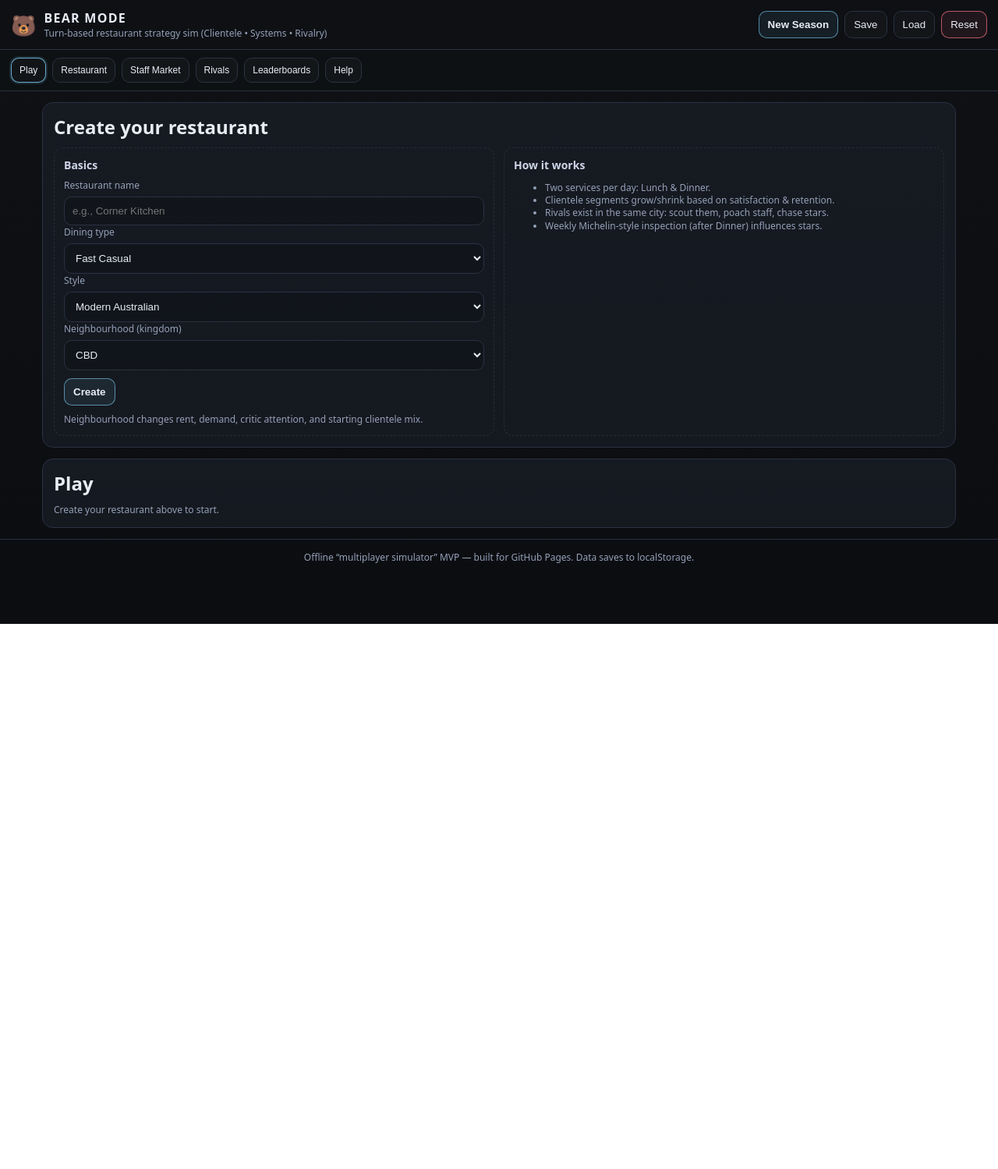
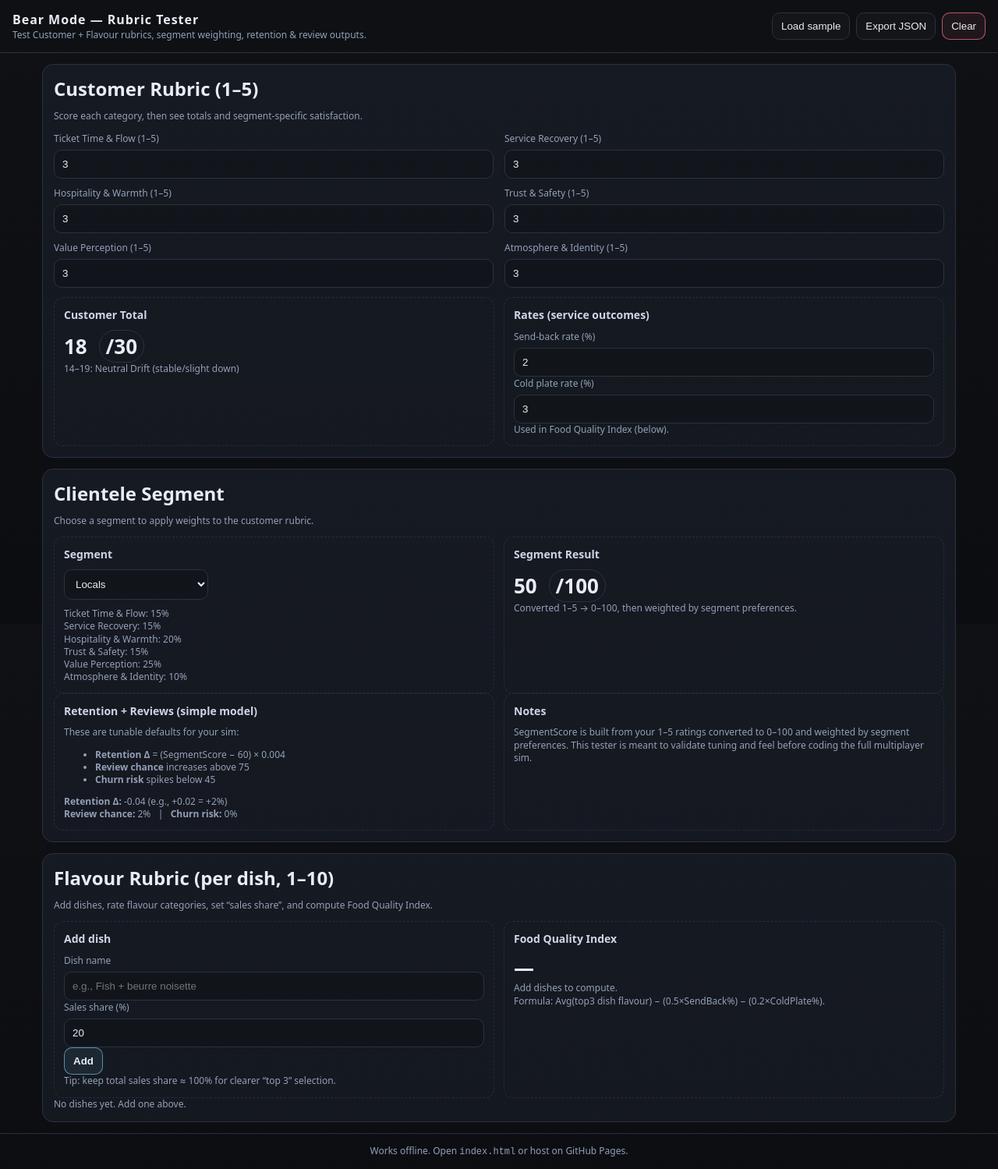
Before and after one commit to whatmakesagreatchef-cloud/Restaurant-of-fire, a plain HTML site: page index.html in a window 1280 px wide. Shown: the whole page at 78% size. Before the commit the page ends 800 px from the top, so only its background shows below. Drawn offline with Linux system fonts and the light colour scheme.

Commit message:
Add files via upload

```diff
--- /dev/null
+++ b/app.js
@@ -0,0 +1,377 @@
+// Bear Mode — Rubric Tester (no dependencies)
+
+const CUST_CATS = [
+  { id:"flow", name:"Ticket Time & Flow" },
+  { id:"recovery", name:"Service Recovery" },
+  { id:"warmth", name:"Hospitality & Warmth" },
+  { id:"trust", name:"Trust & Safety" },
+  { id:"value", name:"Value Perception" },
+  { id:"identity", name:"Atmosphere & Identity" },
+];
+
+const SEGMENTS = {
+  locals: {
+    name: "Locals",
+    weights: { flow:15, recovery:15, warmth:20, trust:15, value:25, identity:10 }
+  },
+  families: {
+    name: "Families",
+    weights: { flow:30, recovery:15, warmth:15, trust:15, value:20, identity:5 }
+  },
+  foodies: {
+    name: "Foodies",
+    weights: { flow:15, recovery:15, warmth:10, trust:15, value:5, identity:40 }
+  },
+  highend: {
+    name: "High-end / Star Chasers",
+    weights: { flow:15, recovery:20, warmth:10, trust:30, value:5, identity:20 }
+  },
+  corporate: {
+    name: "Corporate",
+    weights: { flow:30, recovery:20, warmth:10, trust:15, value:15, identity:10 }
+  },
+  tourists: {
+    name: "Tourists",
+    weights: { flow:20, recovery:15, warmth:10, trust:10, value:10, identity:35 }
+  }
+};
+
+const FLAV_CATS = [
+  "Seasoning Accuracy","Balance","Umami & Depth","Aroma & Top Notes","Texture Contrast",
+  "Temperature & Timing","Ingredient Expression","Technical Execution","Finish & Aftertaste","Distinctiveness"
+];
+
+const DEFAULTS = {
+  customer: { flow:3, recovery:3, warmth:3, trust:3, value:3, identity:3 },
+  segmentKey: "locals",
+  sendBack: 2,
+  coldPlate: 3,
+  dishes: []
+};
+
+const $ = (id) => document.getElementById(id);
+const clamp = (n,a,b) => Math.max(a, Math.min(b,n));
+const round = (n,d=2) => Math.round(n*(10**d))/(10**d);
+
+let state = loadState() ?? structuredClone(DEFAULTS);
+
+function saveState(){ localStorage.setItem("bearRubricTester", JSON.stringify(state)); }
+function loadState(){
+  try{
+    const raw = localStorage.getItem("bearRubricTester");
+    return raw ? JSON.parse(raw) : null;
+  }catch{ return null; }
+}
+
+function init(){
+  // Build customer form
+  const form = $("custForm");
+  form.innerHTML = "";
+  for(const c of CUST_CATS){
+    const label = document.createElement("label");
+    label.textContent = c.name + " (1–5)";
+    const input = document.createElement("input");
+    input.type = "number";
+    input.min = "1";
+    input.max = "5";
+    input.step = "1";
+    input.value = state.customer[c.id] ?? 3;
+    input.addEventListener("input", () => {
+      state.customer[c.id] = clamp(parseInt(input.value||"3",10),1,5);
+      saveState(); render();
+    });
+    label.appendChild(input);
+    form.appendChild(label);
+  }
+
+  // Segment selector
+  const sel = $("segmentSel");
+  sel.innerHTML = "";
+  for(const [key, seg] of Object.entries(SEGMENTS)){
+    const opt = document.createElement("option");
+    opt.value = key; opt.textContent = seg.name;
+    if(key === state.segmentKey) opt.selected = true;
+    sel.appendChild(opt);
+  }
+  sel.addEventListener("change", () => {
+    state.segmentKey = sel.value;
+    saveState(); render();
+  });
+
+  // Rates
+  $("sendBack").value = state.sendBack ?? 2;
+  $("coldPlate").value = state.coldPlate ?? 3;
+
+  $("sendBack").addEventListener("input", () => { state.sendBack = clamp(parseFloat($("sendBack").value||"0"),0,100); saveState(); render(); });
+  $("coldPlate").addEventListener("input", () => { state.coldPlate = clamp(parseFloat($("coldPlate").value||"0"),0,100); saveState(); render(); });
+
+  // Dish add
+  $("btnAddDish").addEventListener("click", () => {
+    const name = $("dishName").value.trim();
+    if(!name) return;
+    const sales = clamp(parseFloat($("dishSales").value||"0"),0,100);
+    const dish = {
+      id: crypto.randomUUID(),
+      name,
+      sales,
+      scores: Object.fromEntries(FLAV_CATS.map((_,i)=>[i,7]))
+    };
+    state.dishes.push(dish);
+    $("dishName").value = "";
+    saveState(); render();
+  });
+
+  $("btnClear").addEventListener("click", () => {
+    if(!confirm("Clear everything?")) return;
+    state = structuredClone(DEFAULTS);
+    saveState(); init(); render();
+  });
+
+  $("btnExport").addEventListener("click", () => {
+    const payload = computeExport();
+    const blob = new Blob([JSON.stringify(payload, null, 2)], {type:"application/json"});
+    const url = URL.createObjectURL(blob);
+    const a = document.createElement("a");
+    a.href = url;
+    a.download = "bear_rubric_test_export.json";
+    document.body.appendChild(a);
+    a.click();
+    a.remove();
+    URL.revokeObjectURL(url);
+  });
+
+  $("btnSample").addEventListener("click", () => {
+    state = structuredClone(DEFAULTS);
+    state.customer = { flow:4, recovery:4, warmth:3, trust:4, value:3, identity:4 };
+    state.segmentKey = "foodies";
+    state.sendBack = 2.5;
+    state.coldPlate = 3.0;
+    state.dishes = [
+      mkDish("Fish + beurre noisette", 28, [8,8,8,7,7,7,8,7,8,8]),
+      mkDish("Pasta ragù", 22, [7,7,7,6,7,7,7,7,7,6]),
+      mkDish("Beef sandwich", 18, [7,6,6,6,7,7,6,7,7,5]),
+      mkDish("House salad", 12, [6,7,5,7,6,6,7,6,6,5]),
+      mkDish("Chocolate cake", 20, [7,7,6,7,7,7,7,7,7,6]),
+    ];
+    saveState(); init(); render();
+  });
+
+  render();
+}
+
+function mkDish(name, sales, arr){
+  const d = { id: crypto.randomUUID(), name, sales, scores:{} };
+  arr.forEach((v,i)=> d.scores[i] = clamp(v,1,10));
+  return d;
+}
+
+function customerTotal(){
+  let sum = 0;
+  for(const c of CUST_CATS) sum += (state.customer[c.id] ?? 3);
+  return sum; // out of 30
+}
+
+function bandFor(total){
+  if(total >= 26) return { label:"Evangelists (loyalty up, WOM surge, high review chance)", badge:"26–30" };
+  if(total >= 20) return { label:"Happy Repeat (loyalty up, steady demand)", badge:"20–25" };
+  if(total >= 14) return { label:"Neutral Drift (stable/slight down)", badge:"14–19" };
+  if(total >= 8)  return { label:"Churn Risk (demand down, negative review chance)", badge:"8–13" };
+  return { label:"Reputation Hit (trust shock + churn)", badge:"6–7" };
+}
+
+function to0100(v15){
+  // 1..5 -> 0..100 linear
+  return ((clamp(v15,1,5)-1)/4)*100;
+}
+
+function segmentScore(){
+  const seg = SEGMENTS[state.segmentKey] ?? SEGMENTS.locals;
+  let totalW = 0;
+  let score = 0;
+  for(const c of CUST_CATS){
+    const w = seg.weights[c.id] ?? 0;
+    totalW += w;
+    score += w * to0100(state.customer[c.id] ?? 3);
+  }
+  return totalW > 0 ? (score/totalW) : 0;
+}
+
+function retentionAndReviews(segScore){
+  const retentionDelta = (segScore - 60) * 0.004; // default tuning
+  let reviewChance = 0.02; // base 2%
+  if(segScore >= 75) reviewChance += (segScore - 75) * 0.006; // up to ~17% at 100
+  reviewChance = clamp(reviewChance, 0.01, 0.25);
+
+  const churnRisk = segScore < 45 ? clamp((45 - segScore) / 45, 0, 1) : 0;
+  return { retentionDelta, reviewChance, churnRisk };
+}
+
+function dishAvg(dish){
+  let sum = 0;
+  for(let i=0;i<FLAV_CATS.length;i++){
+    sum += clamp(parseFloat(dish.scores[i] ?? 7),1,10);
+  }
+  return sum / FLAV_CATS.length;
+}
+
+function foodQualityIndex(){
+  if(state.dishes.length === 0) return { fqi:null, top3:[] };
+  const sorted = [...state.dishes].sort((a,b)=> (b.sales||0) - (a.sales||0));
+  const top3 = sorted.slice(0,3);
+  const avgTop3 = top3.reduce((acc,d)=> acc + dishAvg(d), 0) / top3.length;
+
+  const sb = clamp(state.sendBack ?? 0, 0, 100);
+  const cp = clamp(state.coldPlate ?? 0, 0, 100);
+  const fqi = avgTop3 - (0.5 * sb) - (0.2 * cp);
+  return { fqi, top3, avgTop3 };
+}
+
+function renderDishes(){
+  const wrap = $("dishTable");
+  if(state.dishes.length === 0){
+    wrap.innerHTML = '<div class="small">No dishes yet. Add one above.</div>';
+    return;
+  }
+
+  const table = document.createElement("table");
+  const thead = document.createElement("thead");
+  const trh = document.createElement("tr");
+  ["Dish","Sales %","Avg","Edit scores (1–10)",""].forEach(t=>{
+    const th=document.createElement("th"); th.textContent=t; trh.appendChild(th);
+  });
+  thead.appendChild(trh);
+  table.appendChild(thead);
+
+  const tbody = document.createElement("tbody");
+  for(const dish of state.dishes){
+    const tr = document.createElement("tr");
+
+    const tdName = document.createElement("td");
+    tdName.innerHTML = `<b>${escapeHtml(dish.name)}</b><div class="small">${FLAV_CATS.length} flavour categories</div>`;
+    tr.appendChild(tdName);
+
+    const tdSales = document.createElement("td");
+    const inSales = document.createElement("input");
+    inSales.type="number"; inSales.min="0"; inSales.max="100"; inSales.step="1";
+    inSales.value = dish.sales ?? 0;
+    inSales.addEventListener("input", ()=>{
+      dish.sales = clamp(parseFloat(inSales.value||"0"),0,100);
+      saveState(); render();
+    });
+    tdSales.appendChild(inSales);
+    tr.appendChild(tdSales);
+
+    const tdAvg = document.createElement("td");
+    tdAvg.textContent = round(dishAvg(dish),2).toString();
+    tr.appendChild(tdAvg);
+
+    const tdScores = document.createElement("td");
+    tdScores.appendChild(scoresGrid(dish));
+    tr.appendChild(tdScores);
+
+    const tdDel = document.createElement("td");
+    const btn = document.createElement("button");
+    btn.textContent = "Delete";
+    btn.className = "danger";
+    btn.addEventListener("click", ()=>{
+      if(!confirm("Delete dish?")) return;
+      state.dishes = state.dishes.filter(d=>d.id !== dish.id);
+      saveState(); render();
+    });
+    tdDel.appendChild(btn);
+    tr.appendChild(tdDel);
+
+    tbody.appendChild(tr);
+  }
+  table.appendChild(tbody);
+  wrap.innerHTML = "";
+  wrap.appendChild(table);
+}
+
+function scoresGrid(dish){
+  const container = document.createElement("div");
+  container.style.display = "grid";
+  container.style.gridTemplateColumns = "repeat(2, minmax(0, 1fr))";
+  container.style.gap = "8px 12px";
+
+  FLAV_CATS.forEach((name,i)=>{
+    const label = document.createElement("label");
+    label.textContent = name;
+    const inp = document.createElement("input");
+    inp.type="number"; inp.min="1"; inp.max="10"; inp.step="1";
+    inp.value = dish.scores[i] ?? 7;
+    inp.addEventListener("input", ()=>{
+      dish.scores[i] = clamp(parseInt(inp.value||"7",10),1,10);
+      saveState(); render();
+    });
+    label.appendChild(inp);
+    container.appendChild(label);
+  });
+
+  return container;
+}
+
+function render(){
+  // Customer totals
+  const total = customerTotal();
+  $("custTotal").innerHTML = `${total} <span class="badge">/30</span>`;
+  const band = bandFor(total);
+  $("custBand").textContent = `${band.badge}: ${band.label}`;
+
+  // Segment weights
+  const seg = SEGMENTS[state.segmentKey] ?? SEGMENTS.locals;
+  const weights = CUST_CATS.map(c => `${c.name}: ${seg.weights[c.id] ?? 0}%`).join("<br/>");
+  $("segmentWeights").innerHTML = weights;
+
+  // Segment score
+  const sScore = segmentScore();
+  $("segScore").innerHTML = `${round(sScore,1)} <span class="badge">/100</span>`;
+
+  const { retentionDelta, reviewChance, churnRisk } = retentionAndReviews(sScore);
+  $("segDetails").innerHTML = `Converted 1–5 → 0–100, then weighted by segment preferences.`;
+  $("retention").innerHTML = `<b>Retention Δ:</b> ${retentionDelta>=0?"+":""}${round(retentionDelta,3)} (e.g., +0.02 = +2%)`;
+  $("reviews").innerHTML = `<b>Review chance:</b> ${round(reviewChance*100,1)}% &nbsp; | &nbsp; <b>Churn risk:</b> ${round(churnRisk*100,1)}%`;
+
+  // Food Quality Index
+  const { fqi, top3, avgTop3 } = foodQualityIndex();
+  if(fqi === null){
+    $("fqi").textContent = "—";
+    $("fqiDetails").textContent = "Add dishes to compute.";
+  }else{
+    $("fqi").textContent = round(fqi,2).toString();
+    const names = top3.map(d => `${d.name} (${round(dishAvg(d),2)})`).join(", ");
+    $("fqiDetails").textContent = `Avg top 3: ${round(avgTop3,2)} | Top 3: ${names}`;
+  }
+
+  renderDishes();
+}
+
+function computeExport(){
+  return {
+    exportedAt: new Date().toISOString(),
+    customerRubric: state.customer,
+    customerTotal: customerTotal(),
+    segment: { key: state.segmentKey, name: (SEGMENTS[state.segmentKey]?.name ?? "Locals"), score0100: round(segmentScore(),2) },
+    rates: { sendBackPct: state.sendBack ?? 0, coldPlatePct: state.coldPlate ?? 0 },
+    foodQualityIndex: (() => {
+      const r = foodQualityIndex();
+      return r.fqi === null ? null : {
+        fqi: round(r.fqi,2),
+        avgTop3: round(r.avgTop3,2),
+        top3: r.top3.map(d => ({ name:d.name, salesPct:d.sales, avg:round(dishAvg(d),2) }))
+      };
+    })(),
+    dishes: state.dishes.map(d => ({
+      name: d.name,
+      salesPct: d.sales,
+      avg: round(dishAvg(d),2),
+      scores: FLAV_CATS.map((n,i) => ({ category:n, score: d.scores[i] }))
+    }))
+  };
+}
+
+function escapeHtml(s){
+  return s.replaceAll("&","&amp;").replaceAll("<","&lt;").replaceAll(">","&gt;");
+}
+
+init();
--- a/index.html
+++ b/index.html
@@ -3,50 +3,112 @@
 <head>
   <meta charset="utf-8"/>
   <meta name="viewport" content="width=device-width,initial-scale=1"/>
-  <title>Bear Mode — Restaurant Strategy Sim</title>
+  <title>Bear Mode — Rubric Tester</title>
   <link rel="stylesheet" href="style.css"/>
 </head>
 <body>
-  <header class="topbar">
-    <div class="brand">
-      <div class="logo">🐻</div>
-      <div>
-        <div class="title">BEAR MODE</div>
-        <div class="sub">Turn-based restaurant strategy sim (Clientele • Systems • Rivalry)</div>
-      </div>
+  <header class="top">
+    <div>
+      <div class="title">Bear Mode — Rubric Tester</div>
+      <div class="sub">Test Customer + Flavour rubrics, segment weighting, retention & review outputs.</div>
     </div>
     <div class="actions">
-      <button id="btnNewSeason" class="primary">New Season</button>
-      <button id="btnSave">Save</button>
-      <button id="btnLoad">Load</button>
-      <button id="btnReset" class="danger">Reset</button>
+      <button id="btnSample">Load sample</button>
+      <button id="btnExport">Export JSON</button>
+      <button id="btnClear" class="danger">Clear</button>
     </div>
   </header>
 
-  <nav class="tabs">
-    <button class="tab active" data-tab="play">Play</button>
-    <button class="tab" data-tab="restaurant">Restaurant</button>
-    <button class="tab" data-tab="market">Staff Market</button>
-    <button class="tab" data-tab="rivals">Rivals</button>
-    <button class="tab" data-tab="leader">Leaderboards</button>
-    <button class="tab" data-tab="help">Help</button>
-  </nav>
+  <main class="grid">
+    <section class="card">
+      <h2>Customer Rubric (1–5)</h2>
+      <div class="hint">Score each category, then see totals and segment-specific satisfaction.</div>
 
-  <main class="wrap">
-    <section class="card" id="onboarding"></section>
+      <div class="form" id="custForm"></div>
 
-    <section class="card tabpane" id="tab-play"></section>
-    <section class="card tabpane hidden" id="tab-restaurant"></section>
-    <section class="card tabpane hidden" id="tab-market"></section>
-    <section class="card tabpane hidden" id="tab-rivals"></section>
-    <section class="card tabpane hidden" id="tab-leader"></section>
-    <section class="card tabpane hidden" id="tab-help"></section>
+      <div class="row">
+        <div class="mini">
+          <h3>Customer Total</h3>
+          <div id="custTotal" class="big"></div>
+          <div id="custBand" class="small"></div>
+        </div>
+        <div class="mini">
+          <h3>Rates (service outcomes)</h3>
+          <label>Send-back rate (%) <input id="sendBack" type="number" min="0" max="100" step="0.1" value="2"/></label>
+          <label>Cold plate rate (%) <input id="coldPlate" type="number" min="0" max="100" step="0.1" value="3"/></label>
+          <div class="small">Used in Food Quality Index (below).</div>
+        </div>
+      </div>
+    </section>
+
+    <section class="card">
+      <h2>Clientele Segment</h2>
+      <div class="hint">Choose a segment to apply weights to the customer rubric.</div>
+
+      <div class="row">
+        <div class="mini">
+          <h3>Segment</h3>
+          <select id="segmentSel"></select>
+          <div id="segmentWeights" class="small" style="margin-top:10px;"></div>
+        </div>
+        <div class="mini">
+          <h3>Segment Result</h3>
+          <div id="segScore" class="big"></div>
+          <div class="small" id="segDetails"></div>
+        </div>
+      </div>
+
+      <div class="row">
+        <div class="mini">
+          <h3>Retention + Reviews (simple model)</h3>
+          <div class="small">These are tunable defaults for your sim:</div>
+          <ul class="small">
+            <li><b>Retention Δ</b> = (SegmentScore − 60) × 0.004</li>
+            <li><b>Review chance</b> increases above 75</li>
+            <li><b>Churn risk</b> spikes below 45</li>
+          </ul>
+          <div id="retention" class="small"></div>
+          <div id="reviews" class="small"></div>
+        </div>
+        <div class="mini">
+          <h3>Notes</h3>
+          <div class="small">
+            SegmentScore is built from your 1–5 ratings converted to 0–100 and weighted by segment preferences.
+            This tester is meant to validate tuning and feel before coding the full multiplayer sim.
+          </div>
+        </div>
+      </div>
+    </section>
+
+    <section class="card">
+      <h2>Flavour Rubric (per dish, 1–10)</h2>
+      <div class="hint">Add dishes, rate flavour categories, set “sales share”, and compute Food Quality Index.</div>
+
+      <div class="row">
+        <div class="mini">
+          <h3>Add dish</h3>
+          <label>Dish name <input id="dishName" type="text" placeholder="e.g., Fish + beurre noisette"/></label>
+          <label>Sales share (%) <input id="dishSales" type="number" min="0" max="100" step="1" value="20"/></label>
+          <button id="btnAddDish" class="primary">Add</button>
+          <div class="small">Tip: keep total sales share ≈ 100% for clearer “top 3” selection.</div>
+        </div>
+
+        <div class="mini">
+          <h3>Food Quality Index</h3>
+          <div id="fqi" class="big"></div>
+          <div class="small" id="fqiDetails"></div>
+          <div class="small">Formula: Avg(top3 dish flavour) − (0.5×SendBack%) − (0.2×ColdPlate%).</div>
+        </div>
+      </div>
+
+      <div id="dishTable"></div>
+    </section>
   </main>
 
-  <footer class="footer">
-    <div>Offline “multiplayer simulator” MVP — built for GitHub Pages. Data saves to localStorage.</div>
+  <footer class="foot small">
+    Works offline. Open <code>index.html</code> or host on GitHub Pages.
   </footer>
 
-  <script type="module" src="main.js"></script>
+  <script type="module" src="app.js"></script>
 </body>
 </html>
--- a/style.css
+++ b/style.css
@@ -2,12 +2,10 @@
   --bg:#0f1115;
   --card:#161a22;
   --text:#e8ecf5;
-  --muted:#95a1b8;
+  --muted:#93a0b8;
   --line:#2a3142;
   --accent:#7dd3fc;
   --danger:#fb7185;
-  --ok:#86efac;
-  --warn:#fbbf24;
 }
 *{box-sizing:border-box}
 html,body{height:100%}
@@ -17,18 +15,16 @@ body{
   background:linear-gradient(180deg,#0f1115,#0b0d11);
   color:var(--text);
 }
-.topbar{
-  position:sticky; top:0; z-index:10;
+.top{
+  position:sticky; top:0;
+  backdrop-filter: blur(6px);
   background:rgba(15,17,21,.92);
-  backdrop-filter: blur(6px);
   border-bottom:1px solid var(--line);
-  padding:12px 14px;
+  padding:14px 16px;
   display:flex; align-items:center; justify-content:space-between; gap:12px;
 }
-.brand{display:flex; align-items:center; gap:10px}
-.logo{font-size:26px}
-.title{font-weight:850; letter-spacing:.08em}
-.sub{font-size:12px; color:var(--muted)}
+.title{font-weight:850; letter-spacing:.06em}
+.sub{color:var(--muted); font-size:12px}
 .actions{display:flex; gap:8px; flex-wrap:wrap}
 button{
   border:1px solid var(--line);
@@ -38,27 +34,23 @@ button{
   border-radius:10px;
   cursor:pointer;
 }
-button:hover{filter:brightness(1.08)}
+button:hover{filter:brightness(1.1)}
 button.primary{
   border-color:rgba(125,211,252,.6);
   background:rgba(125,211,252,.08);
-  font-weight:750;
+  font-weight:700;
 }
 button.danger{
   border-color:rgba(251,113,133,.7);
   background:rgba(251,113,133,.08);
 }
-.tabs{
-  display:flex; gap:8px; flex-wrap:wrap;
-  padding:10px 14px;
-  border-bottom:1px solid var(--line);
-  background:rgba(15,17,21,.65);
-}
-.tab{font-size:12px; padding:8px 10px}
-.tab.active{border-color:rgba(125,211,252,.8); box-shadow:0 0 0 2px rgba(125,211,252,.12)}
-.wrap{
-  max-width:1200px; margin:0 auto; padding:14px;
-  display:flex; flex-direction:column; gap:14px;
+.grid{
+  max-width:1200px;
+  margin:0 auto;
+  padding:14px;
+  display:grid;
+  grid-template-columns: 1fr;
+  gap:14px;
 }
 .card{
   border:1px solid var(--line);
@@ -66,63 +58,48 @@ button.danger{
   background:linear-gradient(180deg, rgba(22,26,34,.96), rgba(22,26,34,.86));
   padding:14px;
 }
-.hidden{display:none}
 h2{margin:0 0 10px 0}
-h3{margin:0 0 8px 0; font-size:14px; color:#cdd5e7}
-.small{font-size:12px; color:var(--muted); line-height:1.35}
-.grid2{display:grid; grid-template-columns:1fr 1fr; gap:12px}
-@media (max-width: 900px){ .grid2{grid-template-columns:1fr} }
-.box{
+.hint{color:var(--muted); font-size:12px; margin-bottom:12px}
+.row{
+  display:grid;
+  grid-template-columns: 1fr 1fr;
+  gap:12px;
+}
+@media (max-width: 840px){
+  .row{grid-template-columns: 1fr}
+}
+.mini{
   border:1px dashed rgba(42,49,66,.85);
   border-radius:12px;
   padding:12px;
 }
-.kpis{display:grid; grid-template-columns:repeat(6,1fr); gap:10px}
-@media (max-width: 900px){ .kpis{grid-template-columns:repeat(3,1fr)} }
-.kpi{
-  border:1px solid var(--line);
-  border-radius:12px;
-  padding:10px;
+.mini h3{margin:0 0 10px 0; font-size:14px; color:#cdd5e7}
+.form{
+  display:grid;
+  grid-template-columns: 1fr 1fr;
+  gap:10px 14px;
+  margin-bottom:12px;
 }
-.kpi .label{font-size:11px; color:var(--muted)}
-.kpi .value{font-size:18px; font-weight:850; margin-top:2px}
-.badge{
-  display:inline-block;
-  border:1px solid var(--line);
-  padding:2px 8px;
-  border-radius:999px;
-  font-size:11px;
-  color:var(--muted);
+@media (max-width: 840px){
+  .form{grid-template-columns: 1fr}
 }
-.badge.ok{border-color:rgba(134,239,172,.6); color:#b9f6ce}
-.badge.warn{border-color:rgba(251,191,36,.6); color:#ffe08a}
-.badge.danger{border-color:rgba(251,113,133,.6); color:#ffb4bf}
 label{display:flex; flex-direction:column; gap:6px; font-size:12px; color:var(--muted)}
-input,select{
+input, select{
   padding:10px 10px;
   border-radius:10px;
   border:1px solid var(--line);
   background:rgba(0,0,0,.18);
   color:var(--text);
 }
-.pills{display:flex; flex-wrap:wrap; gap:8px}
-.pill{
-  border:1px solid var(--line);
-  border-radius:999px;
-  padding:8px 10px;
-  cursor:pointer;
-  font-size:12px;
-  background:rgba(255,255,255,.02);
-  user-select:none;
-}
-.pill.active{border-color:rgba(125,211,252,.8); box-shadow:0 0 0 2px rgba(125,211,252,.12)}
+.big{font-size:26px; font-weight:850}
+.small{font-size:12px; color:var(--muted); line-height:1.35}
 table{
   width:100%;
   border-collapse:collapse;
+  margin-top:12px;
   border:1px solid var(--line);
   border-radius:12px;
   overflow:hidden;
-  margin-top:10px;
 }
 th,td{
   border-bottom:1px solid var(--line);
@@ -130,11 +107,13 @@ th,td{
   font-size:12px;
   vertical-align:top;
 }
-th{background:rgba(0,0,0,.18); color:#cdd5e7; text-align:left}
-.footer{
-  padding:14px 16px;
-  border-top:1px solid var(--line);
-  text-align:center;
-  font-size:12px;
-  color:var(--muted);
+th{color:#cdd5e7; text-align:left; background:rgba(0,0,0,.18)}
+td input{width:90px}
+.foot{padding:14px 16px; text-align:center; border-top:1px solid var(--line)}
+.badge{
+  display:inline-block;
+  border:1px solid var(--line);
+  padding:2px 8px;
+  border-radius:999px;
+  margin-left:8px;
 }
```
